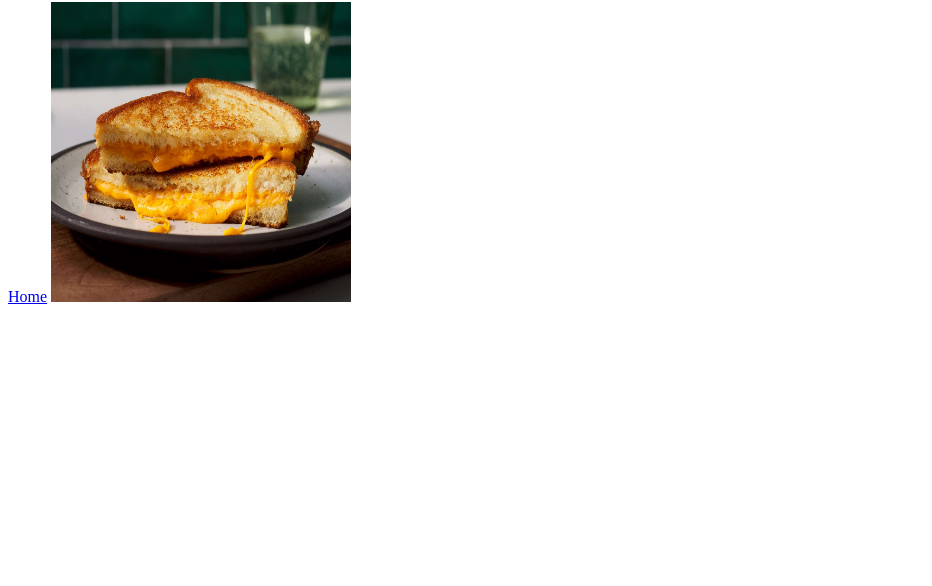
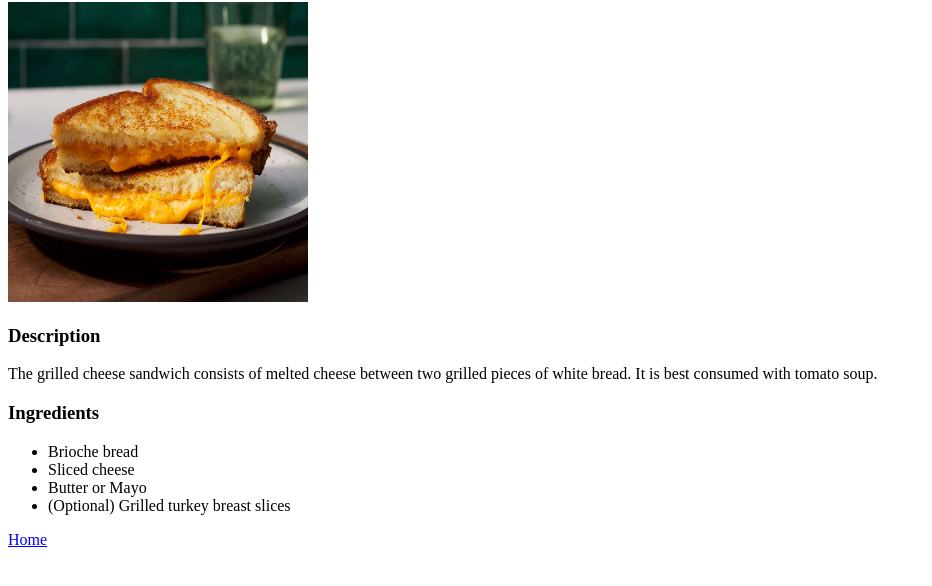
Before and after one commit to Adrian-Koh/odin-recipes, a plain HTML site: page recipes/grilled_cheese.html in a window 1280 px wide. Shown: the part 78-664 px from the top of the page, without its empty margins (0-932 px from the left). Drawn offline with Linux system fonts and the light colour scheme.

Commit message:
Add description and ingredients of recipe

```diff
--- a/recipes/grilled_cheese.html
+++ b/recipes/grilled_cheese.html
@@ -7,7 +7,21 @@
 </head>
 <body>
     <h1>Grilled Cheese</h1>
-    <a href="../index.html">Home</a>
+
     <img src="../images/grilled_cheese.jpg" alt="grilled cheese" height="300" width="300">
+
+    <h3>Description</h3>
+        <p>The grilled cheese sandwich consists of melted cheese between two grilled pieces of white bread.
+            It is best consumed with tomato soup.</p>
+
+    <h3>Ingredients</h3>
+    <ul>
+        <li>Brioche bread</li>
+        <li>Sliced cheese</li>
+        <li>Butter or Mayo</li>
+        <li>(Optional) Grilled turkey breast slices</li>
+    </ul>
+
 </body>
+<a href="../index.html">Home</a>
 </html>
```
